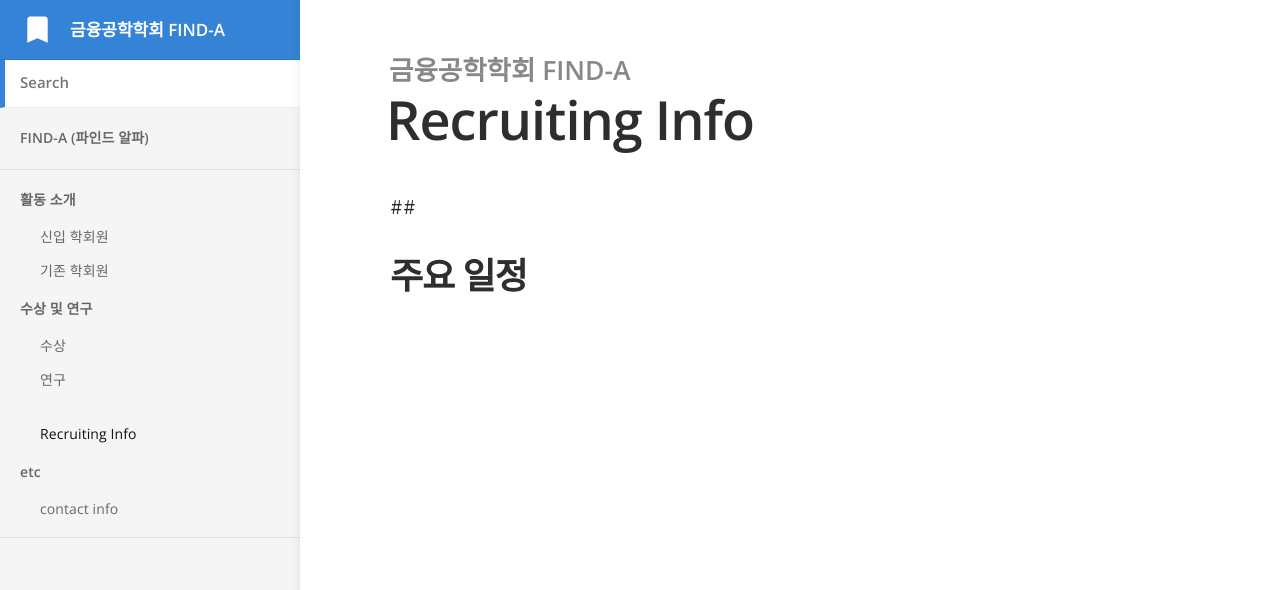
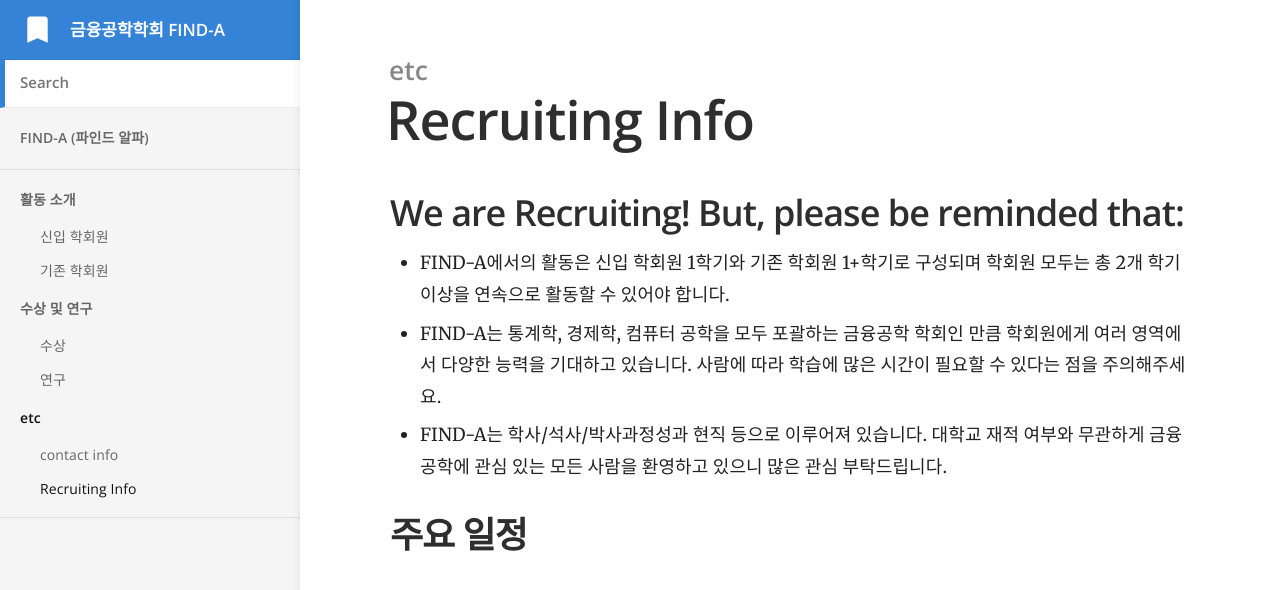
Before and after one commit to Find-A-AI/find-a-ai.github.io, a Jekyll site: the page built from _docs/3.ETC/Recruiting Info.md, in a window 1280 px wide. Shown: the top 590 px of the page. Built offline with Jekyll 4.4.1, drawn with Linux system fonts in a browser that asks for light colours.

Commit message:
Update Recruiting Info.md

```diff
--- a/_docs/3.ETC/Recruiting Info.md
+++ b/_docs/3.ETC/Recruiting Info.md
@@ -1,7 +1,12 @@
 ---
 title: Recruiting Info
+category: etc
 order: 2
 ---
-##
+## We are Recruiting! But, please be reminded that:
+  - FIND-A에서의 활동은 신입 학회원 1학기와 기존 학회원 1+학기로 구성되며 학회원 모두는 총 2개 학기 이상을 연속으로 활동할 수 있어야 합니다.
+  - FIND-A는 통계학, 경제학, 컴퓨터 공학을 모두 포괄하는 금융공학 학회인 만큼 학회원에게 여러 영역에서 다양한 능력을 기대하고 있습니다. 사람에 따라 학습에 많은 시간이 필요할 수 있다는 점을 주의해주세요.
+  - FIND-A는 학사/석사/박사과정성과 현직 등으로 이루어져 있습니다. 대학교 재적 여부와 무관하게 금융공학에 관심 있는 모든 사람을 환영하고 있으니 많은 관심 부탁드립니다.
+
 
 ## 주요 일정
```
